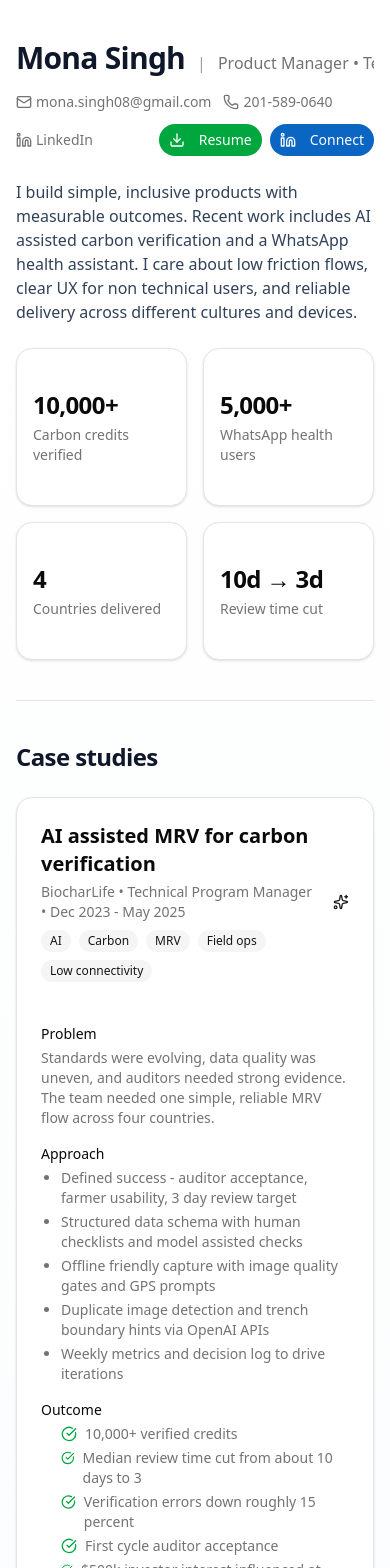
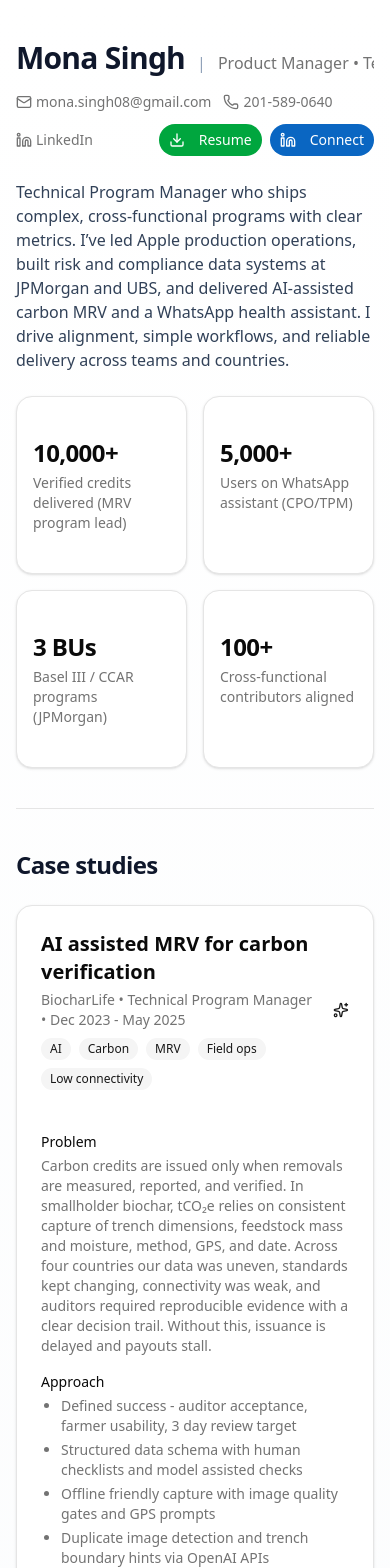
Before and after one commit to mona-work/mona-portfolio, a Next.js app: page / in a window 390 px wide. Shown: the top 1568 px of the page. Built offline with nearby package versions, Linux system fonts and the light colour scheme.

Commit message:
Portfolio updates: header styling, About, highlights, BiocharLife assets & page, buttons, colors

```diff
--- a/app/page.tsx
+++ b/app/page.tsx
@@ -18,14 +18,14 @@ const CONTACT = {
   email: "mona.singh08@gmail.com",
   phone: "201-589-0640",
   linkedin: "https://www.linkedin.com/in/mona-singh-67471810",
-  resume: "#" // add resume pdf link when ready
+  resume: "https://drive.google.com/file/d/1MRXeFRmIf3oHCZfr1nnFcB_BzYWwcW8K/view?usp=drive_link" // add resume pdf link when ready
 };
 
 const HIGHLIGHTS = [
-  { label: "Carbon credits verified", value: "10,000+" },
-  { label: "WhatsApp health users", value: "5,000+" },
-  { label: "Countries delivered", value: "4" },
-  { label: "Review time cut", value: "10d → 3d" },
+  { label: "Verified credits delivered (MRV program lead)", value: "10,000+" },
+  { label: "Users on WhatsApp assistant (CPO/TPM)", value: "5,000+" },
+  { label: "Basel III / CCAR programs (JPMorgan)", value: "3 BUs" },
+  { label: "Cross-functional contributors aligned", value: "100+" },
 ];
 
 const PROJECTS = [
@@ -37,7 +37,7 @@ const PROJECTS = [
     timeframe: "Dec 2023 - May 2025",
     tags: ["AI", "Carbon", "MRV", "Field ops", "Low connectivity"],
     problem:
-      "Standards were evolving, data quality was uneven, and auditors needed strong evidence. The team needed one simple, reliable MRV flow across four countries.",
+      "Carbon credits are issued only when removals are measured, reported, and verified. In smallholder biochar, tCO₂e relies on consistent capture of trench dimensions, feedstock mass and moisture, method, GPS, and date. Across four countries our data was uneven, standards kept changing, connectivity was weak, and auditors required reproducible evidence with a clear decision trail. Without this, issuance is delayed and payouts stall.",
     approach: [
       "Defined success - auditor acceptance, farmer usability, 3 day review target",
       "Structured data schema with human checklists and model assisted checks",
@@ -232,7 +232,7 @@ export default function Portfolio() {
         </div>
        </div>
         <p className="mt-6 max-w-3xl text-slate-700">
-          I build simple, inclusive products with measurable outcomes. Recent work includes AI assisted carbon verification and a WhatsApp health assistant. I care about low friction flows, clear UX for non technical users, and reliable delivery across different cultures and devices.
+          Technical Program Manager who ships complex, cross-functional programs with clear metrics. I’ve led Apple production operations, built risk and compliance data systems at JPMorgan and UBS, and delivered AI-assisted carbon MRV and a WhatsApp health assistant. I drive alignment, simple workflows, and reliable delivery across teams and countries.
         </p>
       </header>
 
@@ -268,15 +268,16 @@ export default function Portfolio() {
         <section className="grid md:grid-cols-3 gap-6">
           <Card className="rounded-2xl shadow-sm md:col-span-2">
             <CardHeader>
-              <CardTitle>About</CardTitle>
+              <CardTitle>How I work</CardTitle>
             </CardHeader>
             <CardContent className="space-y-3 text-slate-700">
-              <p>
-                My background spans computer engineering, product and data work in health tech and finance, and program leadership in climate tech. I take a test and learn approach, write clear docs, and partner closely with design and engineering.
-              </p>
-              <p>
-                I have practiced Vipassana in the Theravada tradition with more than 1,500 hours of meditation and several month long retreats. That training shaped my focus, empathy, and calm execution under ambiguity.
-              </p>
+              <p> I focus on clear execution and measurable outcomes.</p>
+               <ul className="list-disc pl-5 mt-3 space-y-1">
+               <li>Roadmaps and KPIs that tie to user or audit goals</li>
+               <li>Weekly reviews, RAID tracking, and release gates</li>
+               <li>Decision logs and change control for traceability</li>
+               <li>Calm incident handling and fast follow-through</li>
+               </ul>
             </CardContent>
           </Card>
 
--- a/app/page_2.tsx
+++ b/app/page_2.tsx
@@ -22,10 +22,10 @@ const CONTACT = {
 };
 
 const HIGHLIGHTS = [
-  { label: "Carbon credits verified", value: "10,000+" },
-  { label: "WhatsApp health users", value: "5,000+" },
-  { label: "Countries delivered", value: "4" },
-  { label: "Review time cut", value: "10d → 3d" },
+  { label: "Verified credits delivered (MRV program lead)", value: "10,000+" },
+  { label: "Users on WhatsApp assistant (CPO/TPM)", value: "5,000+" },
+  { label: "Basel III / CCAR programs (JPMorgan)", value: "3 BUs" },
+  { label: "Cross-functional contributors aligned", value: "100+" },
 ];
 
 const PROJECTS = [
@@ -37,7 +37,7 @@ const PROJECTS = [
     timeframe: "Dec 2023 - May 2025",
     tags: ["AI", "Carbon", "MRV", "Field ops", "Low connectivity"],
     problem:
-      "Standards were evolving, data quality was uneven, and auditors needed strong evidence. The team needed one simple, reliable MRV flow across four countries.",
+      "Carbon credits are issued only when removals are measured, reported, and verified. In smallholder biochar, tCO₂e relies on consistent capture of trench dimensions, feedstock mass and moisture, method, GPS, and date. Across four countries our data was uneven, standards kept changing, connectivity was weak, and auditors required reproducible evidence with a clear decision trail. Without this, issuance is delayed and payouts stall.",
     approach: [
       "Defined success - auditor acceptance, farmer usability, 3 day review target",
       "Structured data schema with human checklists and model assisted checks",
@@ -54,9 +54,7 @@ const PROJECTS = [
     ],
     tools: ["Power BI", "Airtable", "OpenAI", "Python", "AWS", "Jira"],
     links: [
-      { label: "BiocharLife MRV flow", url: "/biocharlife/Flow.png" },
-      { lable: "Sample Screen (Demo purpose only)", url: "/biocharlife/SampleScreen.png" },
-      { lable: "Demo Deck", url: "/biocharlife/biocharlife-demo.pdf" },
+      { label: "Demo Deck", url: "/biocharlife/biocharlife-demo.pdf" },
       { label: "Read case study", url: "/case/biocharlife" },
     ],
   },
@@ -195,26 +193,46 @@ export default function Portfolio() {
   return (
     <div className="min-h-screen bg-gradient-to-b from-white to-slate-50 text-slate-900">
       <header className="max-w-6xl mx-auto px-4 sm:px-6 pt-10 pb-6">
-        <div className="flex flex-col gap-6 md:flex-row md:items-center md:justify-between">
-            <h1 className="text-3xl md:text-4xl font-semibold tracking-tight">{CONTACT.name}</h1>
-            <p className="mt-1 text-base text-muted-foreground">{CONTACT.title}</p>
-            <div className="mt-3 flex flex-wrap items-center gap-3 text-sm text-muted-foreground">
-              <span className="inline-flex items-center gap-1"><MapPin className="h-4 w-4" /> {CONTACT.location}</span>
-              <a className="inline-flex items-center gap-1 hover:text-slate-900" href={`mailto:${CONTACT.email}`}><Mail className="h-4 w-4" /> {CONTACT.email}</a>
-              <a className="inline-flex items-center gap-1 hover:text-slate-900" href={`tel:${CONTACT.phone}`}><Phone className="h-4 w-4" /> {CONTACT.phone}</a>
-              <a className="inline-flex items-center gap-1 hover:text-slate-900" href={CONTACT.linkedin} target="_blank" rel="noreferrer"><Linkedin className="h-4 w-4" /> LinkedIn</a>
-            </div>
+        <div className="space-y-4">
+          {/* ONE LINE: Name | Roles .................. Location */}
+          <div className="flex items-baseline gap-3 flex-nowrap whitespace-nowrap overflow-x-auto">
+           <h1 className="text-3xl md:text-4xl font-semibold tracking-tight">{CONTACT.name}</h1>
+           <span className="text-slate-400">|</span>
+           <span className="text-base md:text-lg text-muted-foreground">
+            {CONTACT.title}
+           </span>
+           <span className="ml-auto inline-flex items-center gap-1 text-sm md:text-base text-muted-foreground">
+            <MapPin className="h-4 w-4" /> {CONTACT.location}
+           </span>
+          </div>
+          {/* Row 2: contact + buttons */}
+          <div className="flex flex-wrap items-center gap-3">
+           <a className="inline-flex items-center gap-1 text-sm text-muted-foreground hover:text-slate-900" href={`mailto:${CONTACT.email}`}>
+            <Mail className="h-4 w-4" /> {CONTACT.email}
+           </a>
+           <a className="inline-flex items-center gap-1 text-sm text-muted-foreground hover:text-slate-900" href={`tel:${CONTACT.phone}`}>
+            <Phone className="h-4 w-4" /> {CONTACT.phone}
+           </a>
+           <a className="inline-flex items-center gap-1 text-sm text-muted-foreground hover:text-slate-900" href={CONTACT.linkedin} target="_blank" rel="noreferrer">
+           <Linkedin className="h-4 w-4" /> LinkedIn
+           </a>
 
-            <Button asChild size="sm" className="rounded-2xl">
-              <a href={CONTACT.resume} target="_blank" rel="noreferrer"><Download className="mr-2 h-4 w-4" /> Resume</a>
-            </Button>
-            <Button variant="secondary" asChild size="sm" className="rounded-2xl">
-              <a href={CONTACT.linkedin} target="_blank" rel="noreferrer"><Linkedin className="mr-2 h-4 w-4" /> Connect</a>
-            </Button>
+           <div className="ml-auto flex gap-2">
+            <Button asChild size="sm" className="rounded-2xl bg-green-600 hover:bg-green-700 text-white border-0 focus-visible:ring-2 focus-visible:ring-offset-2 focus-visible:ring-green-600">
+             <a href={CONTACT.resume} target="_blank" rel="noreferrer">
+              <Download className="mr-2 h-4 w-4" /> Resume
+             </a>
+           </Button>
+           <Button variant="secondary" asChild size="sm" className="rounded-2xl bg-[#0A66C2] hover:bg-[#004182] text-white border-0 focus-visible:ring-2 focus-visible:ring-offset-2 focus-visible:ring-[#0A66C2]">
+            <a href={CONTACT.linkedin} target="_blank" rel="noreferrer">
+             <Linkedin className="mr-2 h-4 w-4" /> Connect
+            </a>
+           </Button>
+         </div>
         </div>
-
+       </div>
         <p className="mt-6 max-w-3xl text-slate-700">
-          I build simple, inclusive products with measurable outcomes. Recent work includes AI assisted carbon verification and a WhatsApp health assistant. I care about low friction flows, clear UX for non technical users, and reliable delivery across different cultures and devices.
+          Technical Program Manager who ships complex, cross-functional programs with clear metrics. I’ve led Apple production operations, built risk and compliance data systems at JPMorgan and UBS, and delivered AI-assisted carbon MRV and a WhatsApp health assistant. I drive alignment, simple workflows, and reliable delivery across teams and countries.
         </p>
       </header>
 
@@ -237,7 +255,7 @@ export default function Portfolio() {
 
           <Accordion type="single" collapsible className="mt-4">
             <AccordionItem value="jpm">
-              <AccordionTrigger className="text-left text-base">More work - JPMorgan dashboards and data lineage</AccordionTrigger>
+              <AccordionTrigger className="text-left text-base">More work - Community ops tools (WhatsApp + Airtable)</AccordionTrigger>
               <AccordionContent>
                 <ProjectCard p={PROJECTS[2]} />
               </AccordionContent>
@@ -250,15 +268,16 @@ export default function Portfolio() {
         <section className="grid md:grid-cols-3 gap-6">
           <Card className="rounded-2xl shadow-sm md:col-span-2">
             <CardHeader>
-              <CardTitle>About</CardTitle>
+              <CardTitle>How I work</CardTitle>
             </CardHeader>
             <CardContent className="space-y-3 text-slate-700">
-              <p>
-                My background spans computer engineering, product and data work in health tech and finance, and program leadership in climate tech. I take a test and learn approach, write clear docs, and partner closely with design and engineering.
-              </p>
-              <p>
-                I have practiced Vipassana in the Theravada tradition with more than 1,500 hours of meditation and several month long retreats. That training shaped my focus, empathy, and calm execution under ambiguity.
-              </p>
+              <p> I focus on clear execution and measurable outcomes.</p>
+               <ul className="list-disc pl-5 mt-3 space-y-1">
+               <li>Roadmaps and KPIs that tie to user or audit goals</li>
+               <li>Weekly reviews, RAID tracking, and release gates</li>
+               <li>Decision logs and change control for traceability</li>
+               <li>Calm incident handling and fast follow-through</li>
+               </ul>
             </CardContent>
           </Card>
 
```
